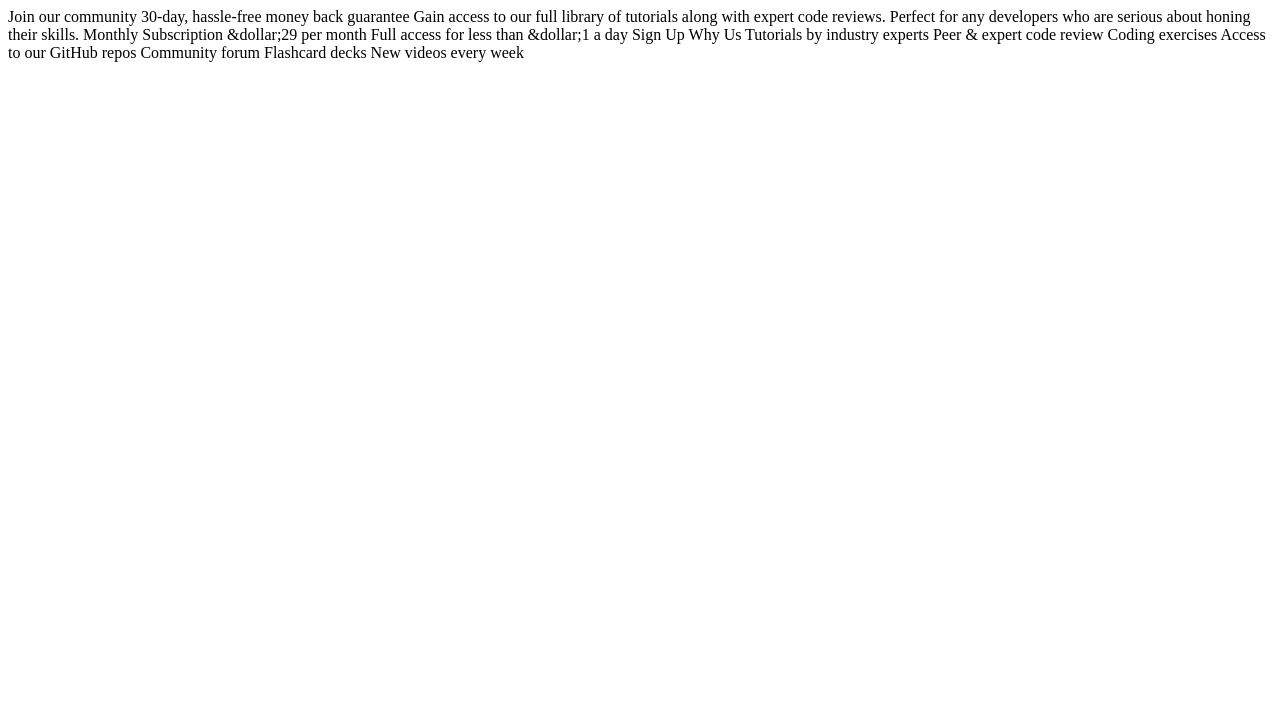
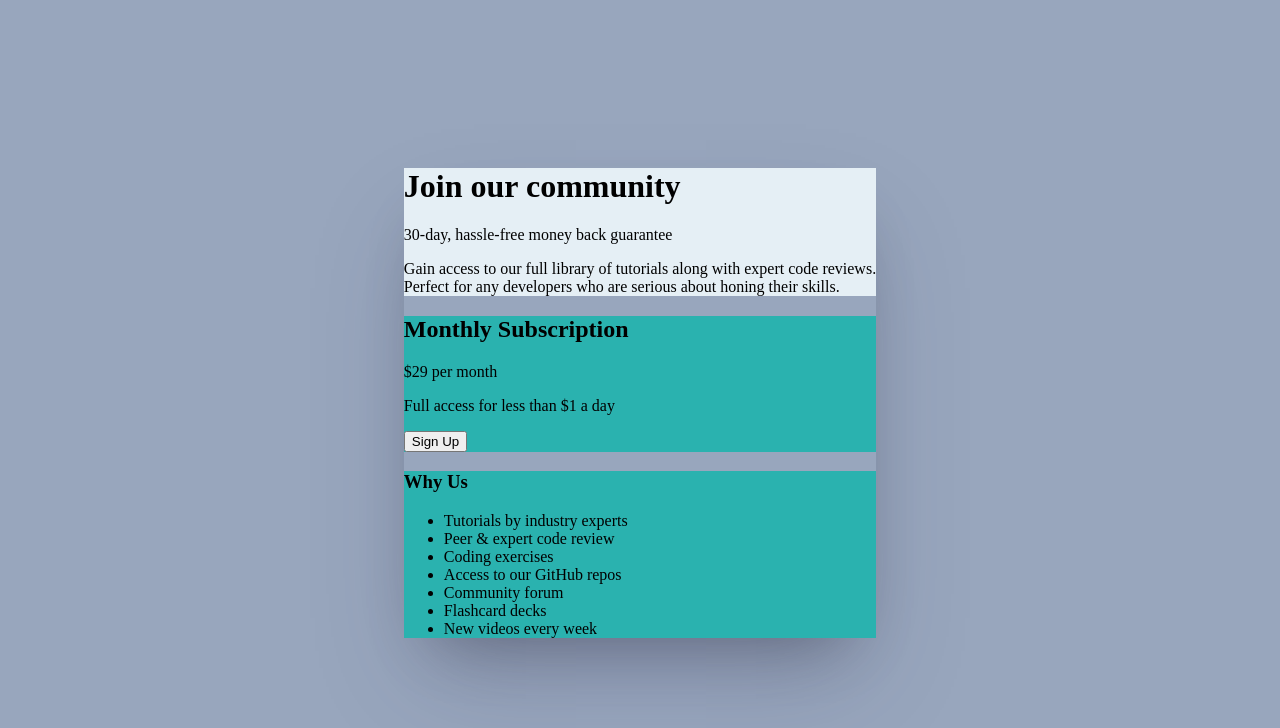
Before and after one commit to angel-serrato/frontend-single-price-grid-component, a React (Vite) app: page / in a window 1280 px wide. Shown: the top 728 px of the page. Built offline with nearby package versions, Linux system fonts and the light colour scheme.

Commit message:
feat(SinglePrice.jsx): create html and bem structure

```diff
--- a/src/SinglePrice.css
+++ b/src/SinglePrice.css
@@ -0,0 +1,16 @@
+.subscription-card {
+    box-shadow: rgba(50, 50, 93, 0.25) 0px 50px 100px -20px, rgba(0, 0, 0, 0.3) 0px 30px 60px -30px;
+    border-radius: 10px;
+}
+
+.subscription-card__header {
+    background-color: var(--light-gray);
+}
+
+.subscription-card__body {
+    background-color: var(--cyan);
+}
+
+.subscription-card__features {
+    background-color: var(--cyan);
+}
--- a/src/SinglePrice.jsx
+++ b/src/SinglePrice.jsx
@@ -1,30 +1,41 @@
-import { useState } from 'react'
 import './SinglePrice.css'
 
 function SinglePrice() {
-  const [count, setCount] = useState(0)
+  return (
+    <div className="subscription-card">
+      <div className="subscription-card__header">
+        <h1 className="subscription-card__title">Join our community</h1>
+        <p className="subscription-card__guarantee">
+          30-day, hassle-free money back guarantee
+        </p>
+        <p className="subscription-card__description">
+          Gain access to our full library of tutorials along with expert code reviews. <br />
+          Perfect for any developers who are serious about honing their skills.
+        </p>
+      </div>
 
-  return (
-    <>
-      <article>
-        Join our community
-        30-day, hassle-free money back guarantee
-        Gain access to our full library of tutorials along with expert code reviews.
-        Perfect for any developers who are serious about honing their skills.
-        Monthly Subscription
-        &dollar;29 per month
-        Full access for less than &dollar;1 a day
-        Sign Up
-        Why Us
-        Tutorials by industry experts
-        Peer &amp; expert code review
-        Coding exercises
-        Access to our GitHub repos
-        Community forum
-        Flashcard decks
-        New videos every week
-      </article>
-    </>
+      <div className="subscription-card__body">
+        <div className="subscription-card__price-section">
+          <h2 className="subscription-card__price-title">Monthly Subscription</h2>
+          <p className="subscription-card__price">$29 per month</p>
+          <p className="subscription-card__note">Full access for less than $1 a day</p>
+          <button className="subscription-card__button">Sign Up</button>
+        </div>
+      </div>
+
+      <div className="subscription-card__features">
+        <h3 className="subscription-card__features-title">Why Us</h3>
+        <ul className="subscription-card__features-list">
+          <li className="subscription-card__feature">Tutorials by industry experts</li>
+          <li className="subscription-card__feature">Peer & expert code review</li>
+          <li className="subscription-card__feature">Coding exercises</li>
+          <li className="subscription-card__feature">Access to our GitHub repos</li>
+          <li className="subscription-card__feature">Community forum</li>
+          <li className="subscription-card__feature">Flashcard decks</li>
+          <li className="subscription-card__feature">New videos every week</li>
+        </ul>
+      </div>
+    </div>
   )
 }
 
--- a/src/index.css
+++ b/src/index.css
@@ -1,8 +1,24 @@
 :root {
-  -cyan: hsl(179, 62%, 43%);
-  -bright-yellow: hsl(71, 73%, 54%);
-  -light-gray: hsl(204, 43%, 93%);
-  -grayish-blue: hsl(218, 22%, 67%);
+  --cyan: hsl(179, 62%, 43%);
+  --bright-yellow: hsl(71, 73%, 54%);
+  --light-gray: hsl(204, 43%, 93%);
+  --grayish-blue: hsl(218, 22%, 67%);
+  --text-size-6: clamp(0.9375rem, 0.9196rem + 0.0893vw, 1rem);
+  --text-size-5: clamp(1.125rem, 1.0893rem + 0.1786vw, 1.25rem);
+  --text-size-4: clamp(1.35rem, 1.2893rem + 0.3036vw, 1.5625rem);
+  --text-size-3: clamp(1.62rem, 1.5248rem + 0.4759vw, 1.9531rem);
+  --text-size-2: clamp(1.944rem, 1.8019rem + 0.7106vw, 2.4414rem);
+  --text-size-1: clamp(2.3328rem, 2.1274rem + 1.0271vw, 3.0518rem);
+}
+
+body {
+  display: flex;
+  flex-direction: column;
+  justify-content: center;
+  align-items: center;
+  margin: auto;
+  height: 100vh;
+  background-color: var(--grayish-blue);
 }
 
 .karla-400 {
```
